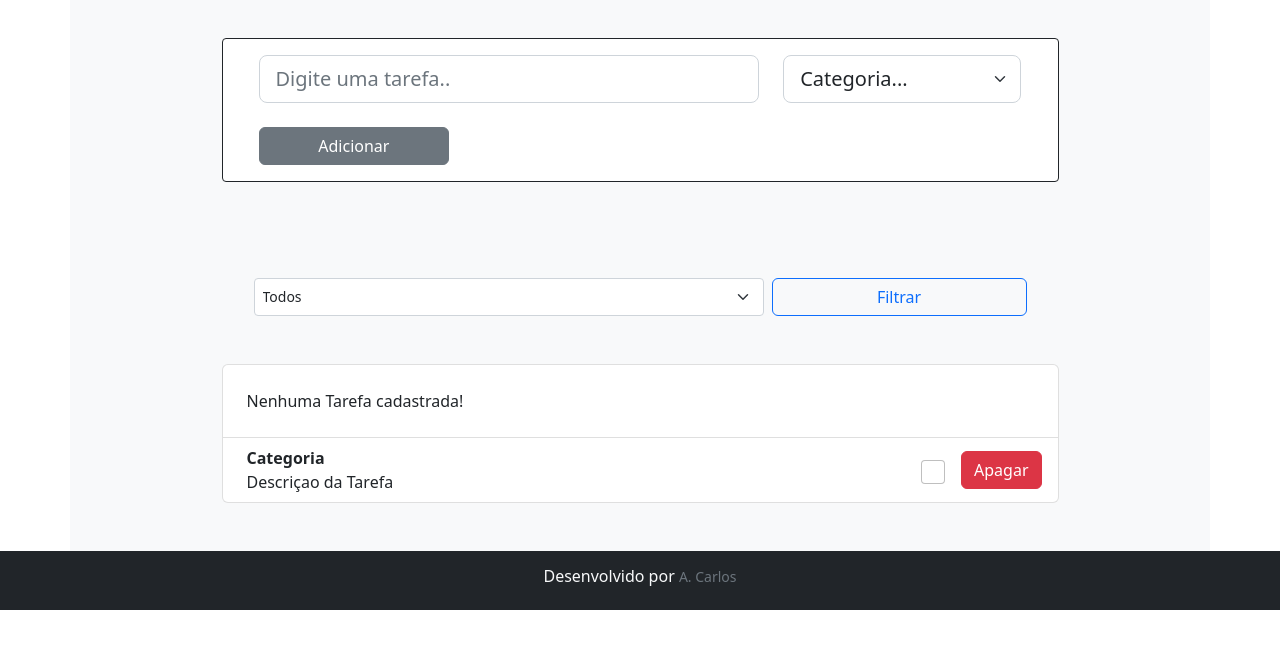
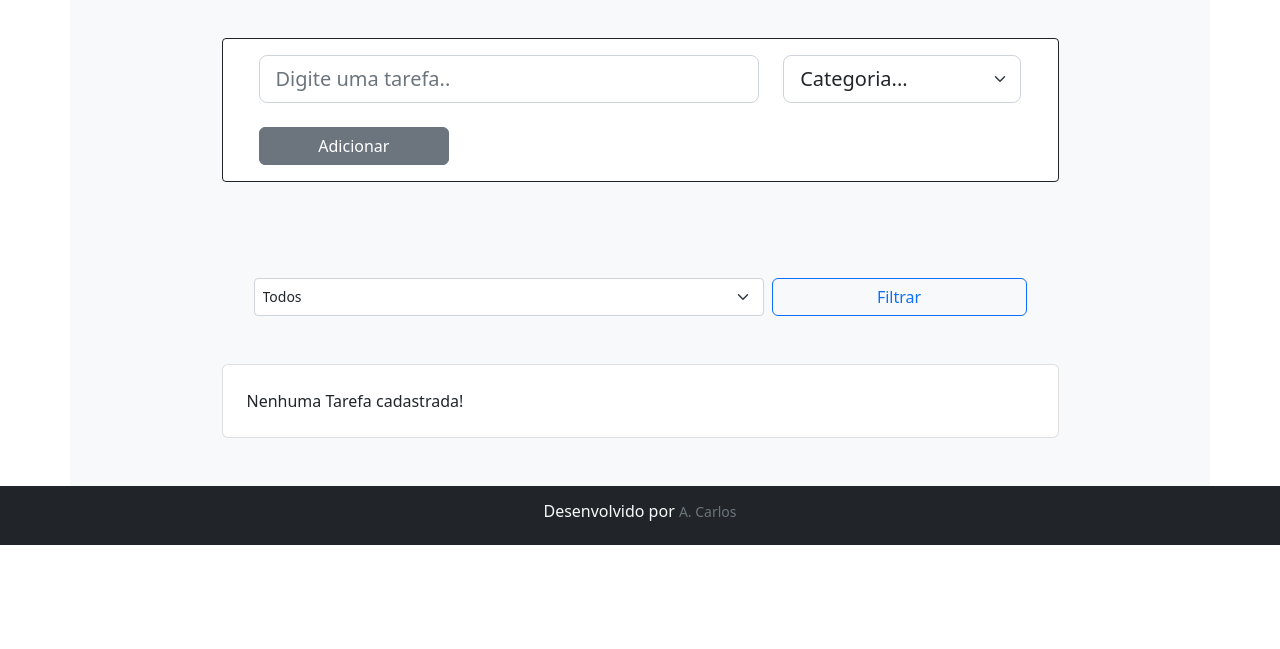
Before and after one commit to carlosaant/todo-list-bsjq, a plain HTML site: page index.html in a window 1280 px wide. Shown: the part 119-768 px from the top of the page. Drawn offline with nearby package versions, Linux system fonts and the light colour scheme.

Commit message:
adicionado funçao lista de tarefas vazias, exibir a div, e comentado divs de referencia no html

```diff
--- a/index.html
+++ b/index.html
@@ -82,13 +82,13 @@
       <ul id="listaTarefas" class="list-group w-75 m-auto">
 
         <!--  -->
-        <li class="list-group-item d-flex justify-content-between align-items-center gap-2">
+        <!-- <li class="list-group-item d-flex justify-content-between align-items-center gap-2">
           <div class="ms-2 me-auto py-3">
            Nenhuma Tarefa cadastrada!
           </div>
-        </li>
+        </li> -->
         <!--  -->
-
+<!--
         <li class="list-group-item d-flex justify-content-between align-items-center gap-2">
           <div class="ms-2 me-auto">
             <div class="fw-bold">Categoria</div>
@@ -96,7 +96,7 @@
           </div>
           <input class="form-check-input me-2" type="checkbox" value="" id="firstCheckbox">
           <a href="#" class="btn btn-danger">Apagar</a>
-        </li>
+        </li> -->
 
       </div>
     </div>
--- a/js/script.js
+++ b/js/script.js
@@ -4,6 +4,10 @@ let _tarefas = [];
 const categorias = ['Trabalho', 'Lazer', 'Educação'];
 
 document.addEventListener('DOMContentLoaded', function (event) {
+  if (_tarefas.length === 0) {
+    $('#listaTarefas').append(tarefasVazias());
+  }
+
   $('#button-add-tarefa').click(() => {
     if ($('#inp_text_tarefa').val().trim() === '') {
       console.log('Necessario informar uma descriçao');
@@ -79,6 +83,18 @@ function apagarTarefa(id_tarefa) {
   $('#' + id_tarefa).remove();
 }
 
+function tarefasVazias() {
+  return $('<li/>', {
+    class:
+      'list-group-item d-flex justify-content-between align-items-center gap-2'
+  }).append(
+    $('<div/>', {
+      class: 'ms-2 me-auto py-3',
+      text: 'Nenhuma Tarefa cadastrada!'
+    })
+  );
+}
+
 function setLocalSt(arrTarefas) {
   localStorage.setItem('tarefas-todo', JSON.stringify(arrTarefas));
 }
```
